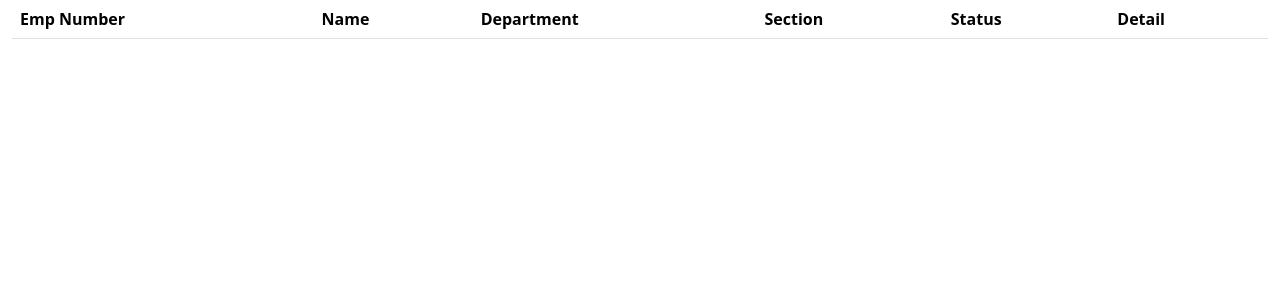
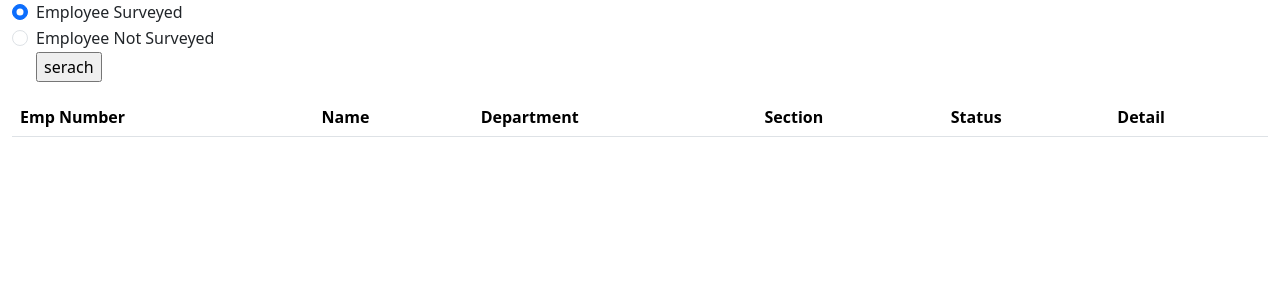
Before and after one commit to khaliqhamid/DjangoAPI_Load, a Django app: page /survey/ in a window 1280 px wide. Shown: the top 300 px of the page. Run offline with Django 4.2, Linux system fonts and the light colour scheme; data that the repository does not hold is empty; some libraries are stand-ins or nearby versions.

Commit message:
Implementing Form post methed... INsha AAllah

```diff
--- a/market/templates/survey.html
+++ b/market/templates/survey.html
@@ -37,6 +37,42 @@
 {% block content %}
 
 <div class="container-fluid "> {# w-100#}
+<form method="POST">
+  {% csrf_token %}
+    {% comment %} <table class="table table-striped mt-5">
+   <thead>
+      <tr>
+        <th>Employee Surveyed</th>
+        <th>Employee Not Surveyed</th>
+        <th>SERACH</th>
+      </tr>
+    </thead>
+    <tbody>
+      <tr>
+        <td> {% endcomment %}
+          <div class="form-check">
+            <input type="radio" class="form-check-input" id="radioSurveyed" name="surveyStatus" value="Surveyed" checked>Employee Surveyed
+            <label class="form-check-label" for="radio1"></label>
+          </div>
+        {% comment %} </td>
+        <td>  {% endcomment %}
+          <div class="form-check">
+            <input type="radio" class="form-check-input" id="radioNotSurveyed" name="surveyStatus" value="Not Surveyed">Employee Not Surveyed
+            <label class="form-check-label" for="radio2"></label>
+          </div>
+        {% comment %} </td>
+        <td>
+          <input type="submit" value="serach">
+        </td>
+      </tr>
+    </tbody>
+  </table>  {% endcomment %}
+    <div class="form-check">
+      <input type="submit" value="serach">
+    </div>
+</form>
+
+
 
   <div class="table-responsive">
 
--- a/market/urls.py
+++ b/market/urls.py
@@ -6,5 +6,6 @@ urlpatterns = [
     path('', views.index, name='index'),
     path('test/', views.test, name='test'),
     path('survey/', views.survey, name='survey'),
+    # path('survey/<status>', views.survey, name='survey'),
     path('surveydetail/<emp_no>/<survey_year>', views.surveydetail, name='surveydetail'),
 ]
--- a/market/views.py
+++ b/market/views.py
@@ -25,19 +25,42 @@ def test(request):
     return render(request, 'test.html')
 
 
+# def survey(request):
+#     # surveyApi_request = requests.get("https://portal.gulfcable.com:8443/API/Survey/GetSurveyStatusV2?department=IT&departmentId=&status=NotSurveyed&question&questionId=0&chartQuestionLabel=&chartFor=&SurveyYear=2022-01")
+#     surveyApi_request = requests.get("https://portal.gulfcable.com:8443/API/Survey/GetSurveyStatusV2?department=NULL&departmentId=&status=Surveyed&question&questionId=0&chartQuestionLabel=&chartFor=&SurveyYear=2022-01")
+#     # surveyApi_request = requests.get("https://portal.gulfcable.com:8443/API/Survey/GetSurveyStatusV2?department=IT&departmentId=&status=Not Surveyed&question&questionId=0&chartQuestionLabel=&chartFor=&SurveyYear=2022-01")
+
+#     try:
+#         surveyApi = json.loads(surveyApi_request.content)
+
+#     except Exception as e:
+#         surveyApi =  "Error, data not loading"
+
+#     return render(request, 'survey.html', {'surveyApi': surveyApi})
+
+
+
+# def survey(request, status, surveyYear):
+# def survey(request, status):
 def survey(request):
-    # surveyApi_request = requests.get("https://portal.gulfcable.com:8443/API/Survey/GetSurveyStatusV2?department=IT&departmentId=&status=NotSurveyed&question&questionId=0&chartQuestionLabel=&chartFor=&SurveyYear=2022-01")
-    surveyApi_request = requests.get("https://portal.gulfcable.com:8443/API/Survey/GetSurveyStatusV2?department=NULL&departmentId=&status=Surveyed&question&questionId=0&chartQuestionLabel=&chartFor=&SurveyYear=2022-01")
-    # surveyApi_request = requests.get("https://portal.gulfcable.com:8443/API/Survey/GetSurveyStatusV2?department=IT&departmentId=&status=Not Surveyed&question&questionId=0&chartQuestionLabel=&chartFor=&SurveyYear=2022-01")
+    if request.method=="POST":
+        status = request.POST.get('surveyStatus')
+        # surveyApi_request = requests.get("https://portal.gulfcable.com:8443/API/Survey/GetSurveyStatusV2?department=NULL&departmentId=&status=" + status + "&question&questionId=0&chartQuestionLabel=&chartFor=&SurveyYear=2021-01" )
+        surveyApi_request = requests.get("https://portal.gulfcable.com:8443/API/Survey/GetSurveyStatusV2?department=NULL&departmentId=&status=Surveyed&question&questionId=0&chartQuestionLabel=&chartFor=&SurveyYear=2021-01" )
+        try:
+              surveyApi = json.loads(surveyApi_request.content)
+        except Exception as e:
+             surveyApi =  "Error, data not loading"
+        return render(request, 'survey.html', {'surveyApi': surveyApi})
 
-    try:
-        surveyApi = json.loads(surveyApi_request.content)
-
-    except Exception as e:
-        surveyApi =  "Error, data not loading"
-
-    return render(request, 'survey.html', {'surveyApi': surveyApi})
-
+    else:
+        # surveyApi =  "Error, data not loading"
+        surveyApi_request = requests.get("https://portal.gulfcable.com:8443/API/Survey/GetSurveyStatusV2?department=NULL&departmentId=&status=&question&questionId=0&chartQuestionLabel=&chartFor=&SurveyYear=2021-01" )
+        try:
+              surveyApi = json.loads(surveyApi_request.content)
+        except Exception as e:
+             surveyApi =  "Error, data not loading"
+        return render(request, 'survey.html', {'surveyApi': surveyApi})
 
 # def surveydetail(request, emp_no):
 #     surveyDetail = requests.get("https://portal.gulfcable.com:8443/API/Survey/GetEmpSurveyResponse?empNo=" + emp_no + "&surveyYear=2021-01")
```
Also changed, not shown: market/templates/surveydetail.html (+4 -4 lines).
